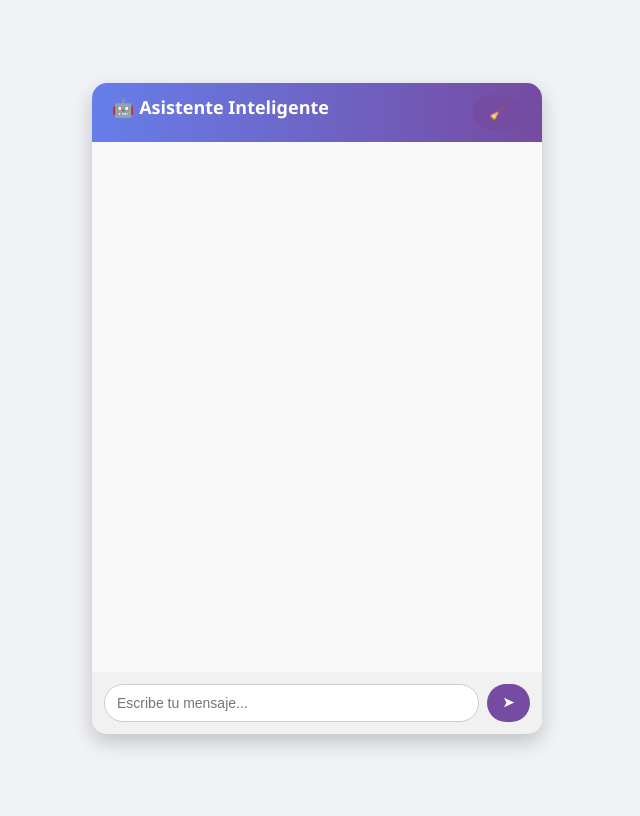
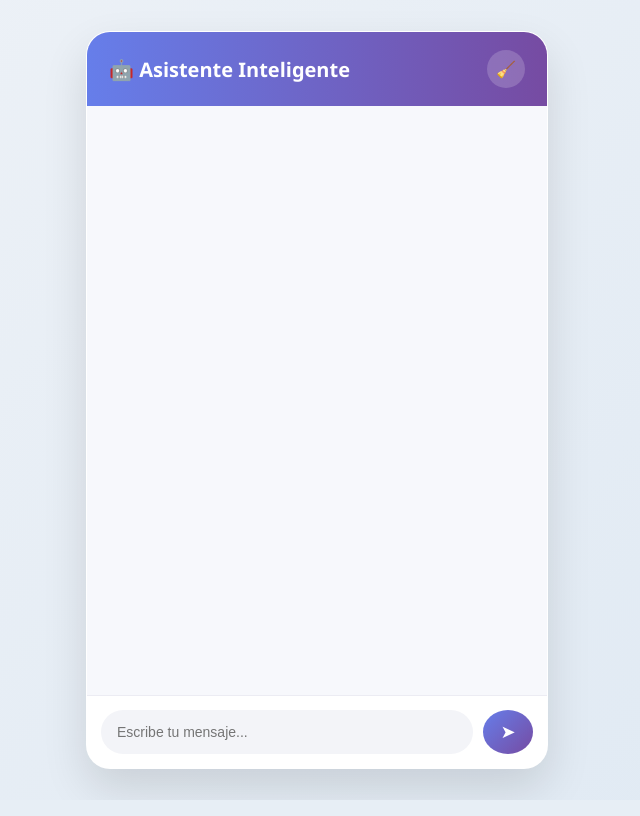
Before and after one commit to bmarcial-inf/ProyectoJP, a Flask app: page / in a window 1280 px wide. Shown: the whole page, without its empty margins (323-963 px from the left). Run offline with Flask 3, Linux system fonts and the light colour scheme.

Commit message:
Funcionamiento basico completado

```diff
--- a/static/style.css
+++ b/static/style.css
@@ -1,96 +1,199 @@
-body {
-    background: #f0f2f5;
-    font-family: 'Segoe UI', Tahoma, Geneva, Verdana, sans-serif;
-    display: flex;
-    justify-content: center;
-    align-items: center;
-    height: 100vh;
-    color: #333;
+body{
+    margin:0;
+    padding:0;
+    background:linear-gradient(135deg,#eef2f7,#dfe9f3);
+    font-family:'Segoe UI',Tahoma,Geneva,Verdana,sans-serif;
+    display:flex;
+    justify-content:center;
+    align-items:center;
+    height:100vh;
+    color:#222;
 }
 
-.chat-container {
-    width: 450px;
-    max-width: 90%;
-    background: #ffffff;
-    border-radius: 15px;
-    box-shadow: 0 8px 20px rgba(0,0,0,0.2);
-    display: flex;
-    flex-direction: column;
-    overflow: hidden;
+.chat-container{
+    width:460px;
+    max-width:92%;
+    height:92vh;
+    background:#ffffff;
+    border-radius:24px;
+    overflow:hidden;
+    display:flex;
+    flex-direction:column;
+    box-shadow:0 20px 45px rgba(0,0,0,.12);
+    border:1px solid rgba(255,255,255,.4);
 }
 
-.header {
-    background: linear-gradient(90deg, #667eea, #764ba2);
-    color: white;
-    padding: 12px 20px;
-    display: flex;
-    justify-content: space-between;
-    font-weight: bold;
-    font-size: 18px;
+.header{
+    padding:18px 22px;
+    background:linear-gradient(90deg,#667eea,#764ba2);
+    color:#fff;
+    font-size:20px;
+    font-weight:700;
+    display:flex;
+    justify-content:space-between;
+    align-items:center;
 }
 
-#chat-box {
-    height: 500px;
-    overflow-y: auto;
-    padding: 15px;
-    background: #f9f9f9;
-    display: flex;
-    flex-direction: column;
+.header button{
+    width:38px;
+    height:38px;
+    border:none;
+    border-radius:50%;
+    background:rgba(255,255,255,.18);
+    color:#fff;
+    cursor:pointer;
+    font-size:16px;
 }
 
-.msg {
-    padding: 10px 15px;
-    margin: 6px 0;
-    border-radius: 15px;
-    max-width: 80%;
-    word-wrap: break-word;
-    line-height: 1.4;
-    animation: fadeIn 0.25s ease-out;
+#chat-box{
+    flex:1;
+    overflow-y:auto;
+    padding:20px 16px;
+    background:#f7f8fc;
+    display:flex;
+    flex-direction:column;
 }
 
-.user {
-    background: #667eea;
-    color: white;
-    align-self: flex-end;
+#chat-box::-webkit-scrollbar{
+    width:6px;
 }
 
-.bot {
-    background: #e0e0e0;
-    color: #333;
-    align-self: flex-start;
+#chat-box::-webkit-scrollbar-thumb{
+    background:#cfcfe7;
+    border-radius:20px;
 }
 
-.input-area {
-    display: flex;
-    padding: 12px;
-    background: #f1f1f1;
+.msg-wrap{
+    width:100%;
+    display:flex;
+    flex-direction:column;
+    margin:10px 0;
 }
 
-input {
-    flex: 1;
-    padding: 10px 12px;
-    border-radius: 25px;
-    border: 1px solid #ccc;
-    outline: none;
-    font-size: 14px;
+.msg-wrap.user-wrap{
+    align-items:flex-end;
+    text-align:right;
 }
 
-button {
-    margin-left: 8px;
-    padding: 10px 16px;
-    border: none;
-    border-radius: 25px;
-    background: #764ba2;
-    color: white;
-    font-weight: bold;
-    cursor: pointer;
+.msg-wrap.bot-wrap{
+    align-items:flex-start;
+    text-align:left;
 }
 
-button:hover {
-    background: #667eea;
+.sender{
+    font-size:12px;
+    font-weight:700;
+    margin:0 10px 4px 10px;
+    opacity:.75;
 }
 
-@keyframes fadeIn {
-    from {opacity: 0; transform: translateY(5px);}
-    to {opacity: 1; transform: translateY(0);}
+.user-wrap .sender{
+    color:#5b63d3;
 }
+
+.bot-wrap .sender{
+    color:#666;
+}
+
+.msg{
+    position:relative;
+    max-width:78%;
+    padding:13px 14px 22px 14px;
+    border-radius:18px;
+    line-height:1.45;
+    font-size:14px;
+    word-wrap:break-word;
+    box-shadow:0 8px 18px rgba(0,0,0,.06);
+}
+
+.user{
+    background:linear-gradient(135deg,#667eea,#764ba2);
+    color:#fff;
+    border-bottom-right-radius:6px;
+}
+
+.bot{
+    background:#ffffff;
+    color:#333;
+    border:1px solid #ececf3;
+    border-bottom-left-radius:6px;
+}
+
+.time{
+    position:absolute;
+    right:10px;
+    bottom:6px;
+    font-size:10px;
+    font-weight:600;
+    opacity:.75;
+}
+
+.user .time{
+    color:rgba(255,255,255,.9);
+}
+
+.bot .time{
+    color:#666;
+}
+
+.input-area{
+    display:flex;
+    gap:10px;
+    padding:14px;
+    background:#fff;
+    border-top:1px solid #ececf3;
+}
+
+.input-area input{
+    flex:1;
+    border:none;
+    outline:none;
+    padding:14px 16px;
+    border-radius:30px;
+    background:#f3f4f8;
+    font-size:14px;
+}
+
+.input-area button{
+    border:none;
+    width:50px;
+    border-radius:50%;
+    background:linear-gradient(135deg,#667eea,#764ba2);
+    color:#fff;
+    cursor:pointer;
+    font-size:18px;
+}
+
+.typing{
+    display:flex;
+    gap:4px;
+    align-items:center;
+    height:16px;
+}
+
+.typing span{
+    width:7px;
+    height:7px;
+    border-radius:50%;
+    background:#9fa3b7;
+    animation:bounce 1s infinite ease-in-out;
+}
+
+.typing span:nth-child(2){
+    animation-delay:.15s;
+}
+
+.typing span:nth-child(3){
+    animation-delay:.3s;
+}
+
+@keyframes bounce{
+    0%,80%,100%{
+        transform:scale(.7);
+        opacity:.6;
+    }
+    40%{
+        transform:scale(1.2);
+        opacity:1;
+    }
+}
```
Also changed, not shown: logs.json (+34 -0 lines), templates/index.html (+89 -22 lines).
